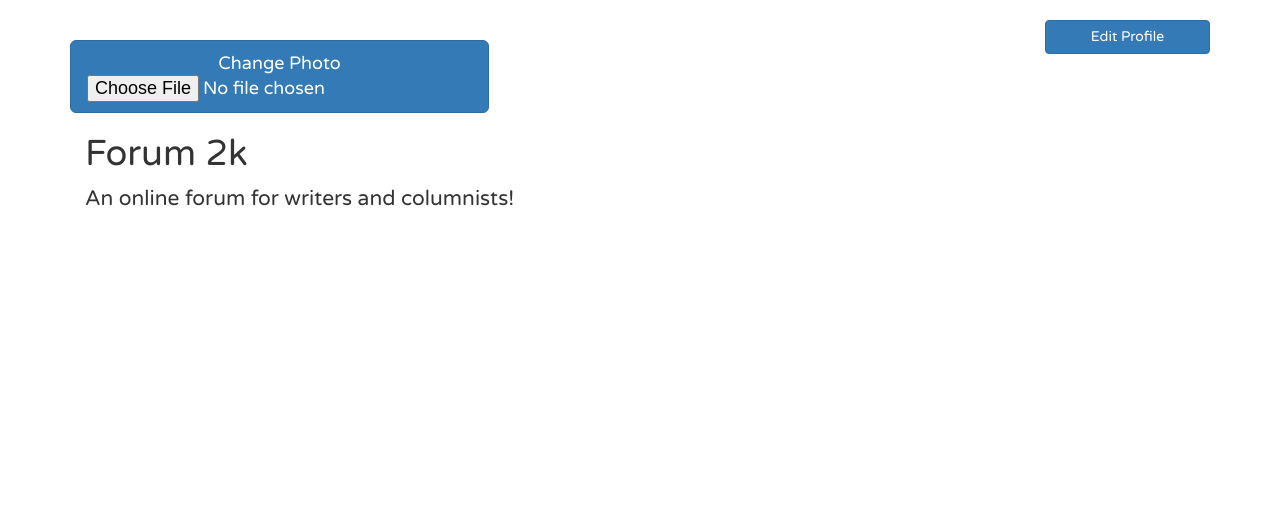
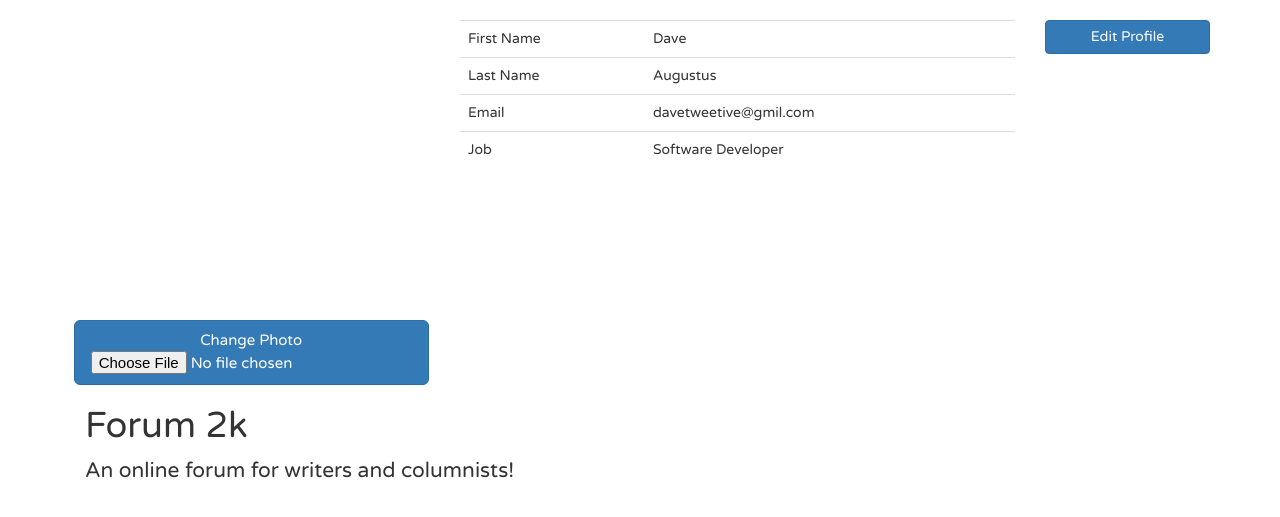
Before and after one commit to davetweetlive/blogpost, a Django app: page /profile/ in a window 1280 px wide. Shown: the part 52-569 px from the top of the page. Run offline with Django 3.2, Linux system fonts and the light colour scheme; a user stored in the database is signed in; data comes from the database, SQL or seed files in the repository; both versions use the stored data as it was after the commit; some libraries are stand-ins or nearby versions.

Commit message:
Working on Profile

```diff
--- a/MYBLOG/TEMPLATES/MYBLOG/profile.html
+++ b/MYBLOG/TEMPLATES/MYBLOG/profile.html
@@ -4,7 +4,10 @@
   <head>
     {% block head %}
     <style>
-
+      #imgUpload{
+        font-size: 15px;
+        margin-top: 300px;
+      }
     </style>
     {% endblock %}
   </head>
@@ -19,16 +22,35 @@
                   <div class="col-md-4">
                       <div class="profile-img">
                           <img src="" alt=""/>
-                          <div class="file btn btn-lg btn-primary">
+                          <div class="file btn btn-lg btn-primary" id="imgUpload">
                               Change Photo
                               <input type="file" name="file"/>
                           </div>
                       </div>
                   </div>
                   <div class="col-md-6">
-                      <div class="profile-head">
-
-                      </div>
+                    <div class="profile-head">
+                      <table class="table">
+                        <tbody>
+                          <tr>
+                            <td>First Name</td>
+                            <td>Dave</td>
+                          </tr>
+                          <tr>
+                            <td>Last Name</td>
+                            <td>Augustus</td>
+                          </tr>
+                          <tr>
+                            <td>Email</td>
+                            <td>davetweetive@gmil.com</td>
+                          </tr>
+                          <tr>
+                            <td>Job</td>
+                            <td>Software Developer</td>
+                          </tr>
+                        </tbody>
+                      </table>
+                    </div>
                   </div>
                   <div class="col-md-2">
                       <input type="submit" class="btn btn-primary btn-block" name="btnAddMore" value="Edit Profile"/>
```
Also changed, not shown: db.sqlite3.
